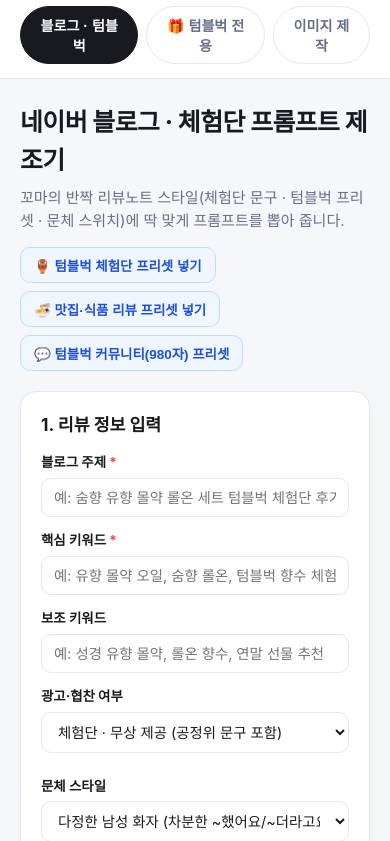
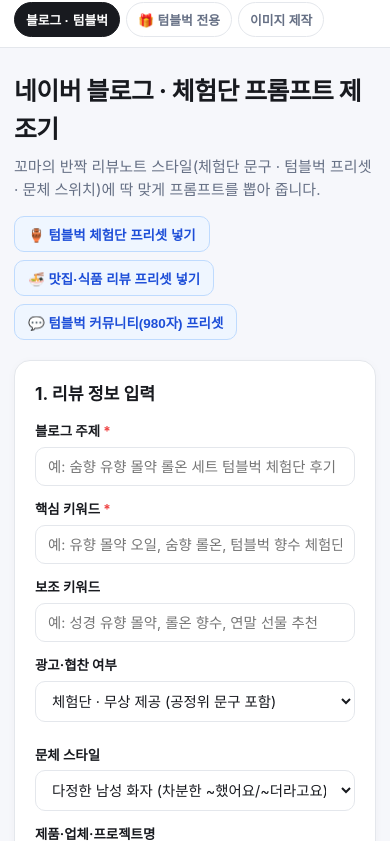
Before and after one commit to whdhrdus07-beep/kkoma-promptkit, a plain HTML site: page index.html in a window 390 px wide. Shown: the part 46-887 px from the top of the page. Drawn offline with Linux system fonts and the light colour scheme.

Commit message:
style: 탭 바 줄바꿈 허용 및 좁은 화면(모바일) 탭·출력형식 여백 조정

```diff
--- a/index.html
+++ b/index.html
@@ -60,6 +60,7 @@
     .tabs {
       display: flex;
       gap: 8px;
+      flex-wrap: wrap;
     }
     .tab-btn {
       border: 1px solid var(--line);
@@ -416,6 +417,13 @@
       padding: 3px;
     }
     .fmt-row .seg-btn { flex: 1 1 auto; min-width: 120px; }
+    @media (max-width: 560px) {
+      .nav { padding: 10px 14px; }
+      main { padding: 0 14px; }
+      .tabs { gap: 6px; }
+      .tab-btn { padding: 7px 11px; font-size: 0.8rem; }
+      .fmt-row .seg-btn { min-width: 0; }
+    }
     .neg-wrap { margin-top: 12px; }
     pre.neg {
       margin: 0;
```
